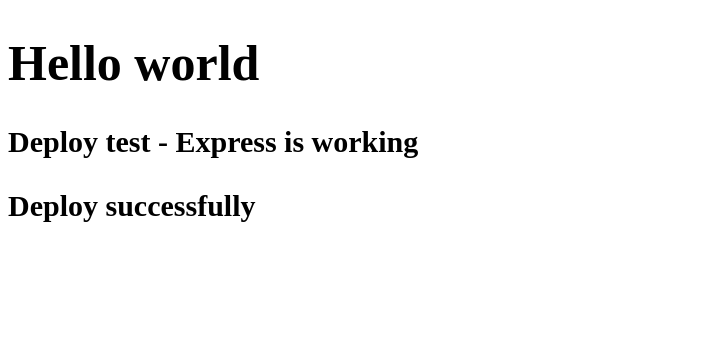
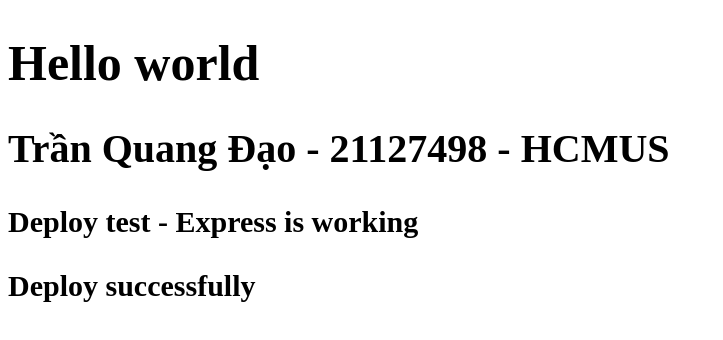
Before and after one commit to QuangDaoTechnology/DemoExpressJS, a website: page public/index.html in a window 1280 px wide. Shown: the whole page, without its empty margins (0-723 px from the left). Drawn offline with Linux system fonts and the light colour scheme.

Commit message:
Adding information to file html

```diff
--- a/public/index.html
+++ b/public/index.html
@@ -5,6 +5,7 @@
 </head>
 <body>
  <h1 style="font-size: 50px; font-weight: bold;">Hello world</h1>
+ <h2 style="font-size: 40px; font-weight: bold;">Trần Quang Đạo - 21127498 - HCMUS</h2>
  <p style="font-size: 30px; font-weight: bold;">Deploy test - Express is working </p>
  <p style="font-size: 30px; font-weight: bold;">Deploy successfully</p>
 </body>
```
